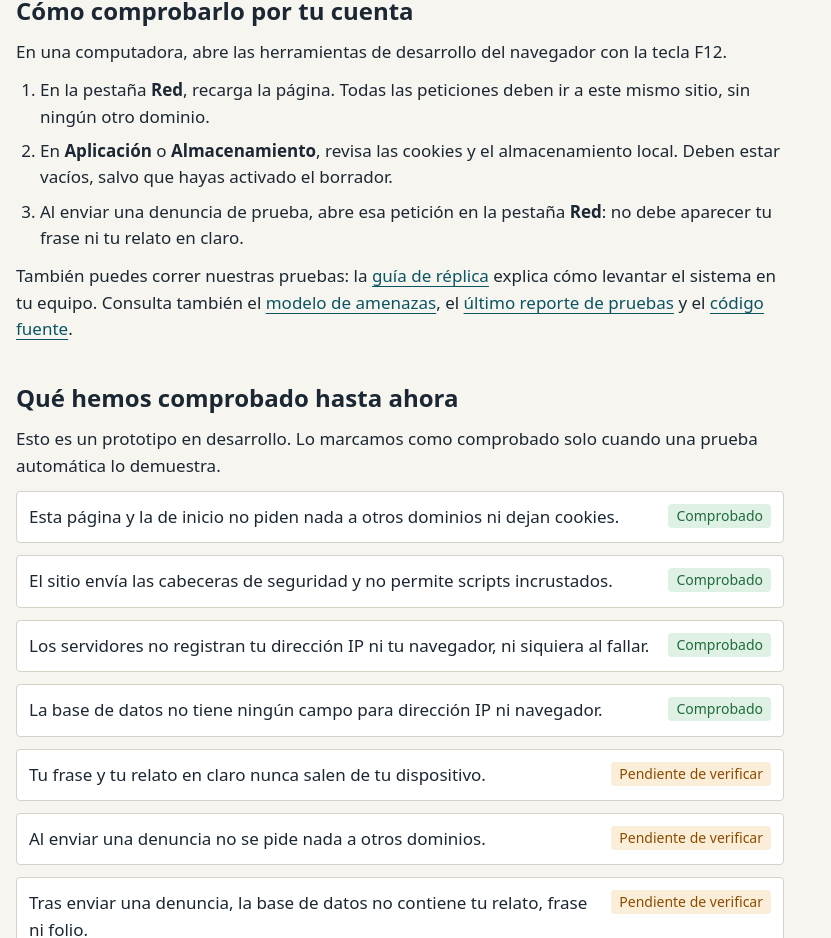
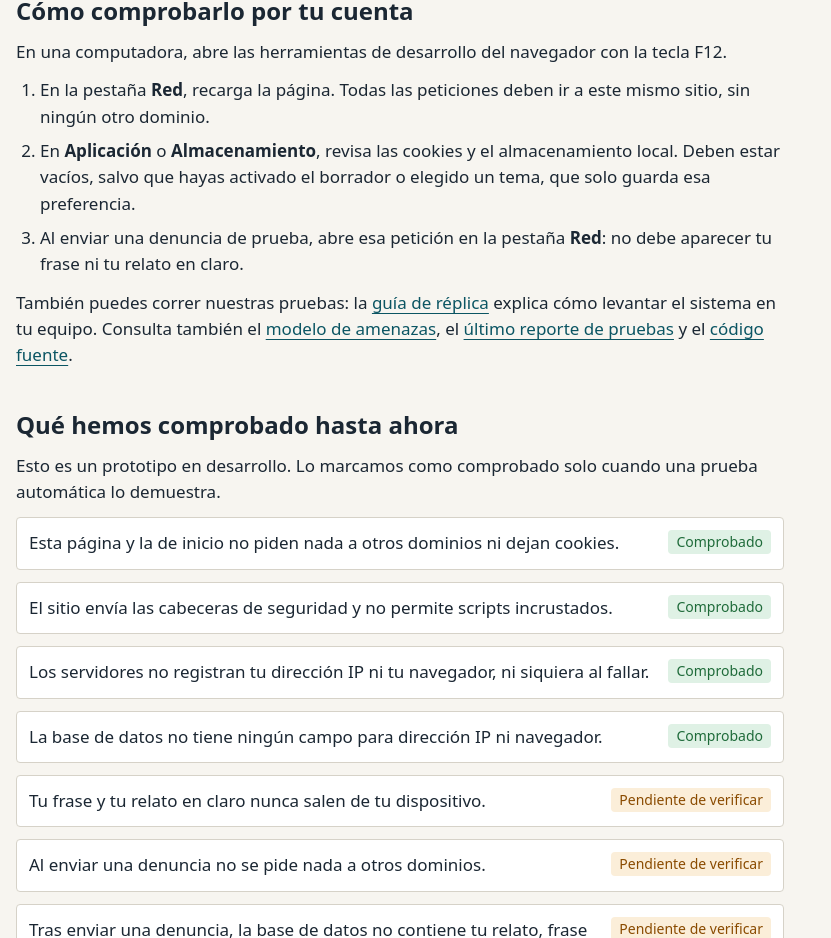
Before and after one commit to VictorBrito13/dataton-buzon-anonimo, a Next.js app in the folder apps/frontend/dashboard/: page /como-te-protegemos in a window 1280 px wide. Shown: the part 1630-2568 px from the top of the page, without its empty margins (0-831 px from the left). Built offline with nearby package versions, Linux system fonts and the light colour scheme.

Commit message:
docs: mention theme preference in the storage promise

```diff
--- a/apps/frontend/dashboard/app/como-te-protegemos/page.tsx
+++ b/apps/frontend/dashboard/app/como-te-protegemos/page.tsx
@@ -142,7 +142,8 @@ export default function ComoTeProtegemos() {
           </li>
           <li>
             En <strong>Aplicación</strong> o <strong>Almacenamiento</strong>, revisa las cookies y
-            el almacenamiento local. Deben estar vacíos, salvo que hayas activado el borrador.
+            el almacenamiento local. Deben estar vacíos, salvo que hayas activado el borrador o
+            elegido un tema, que solo guarda esa preferencia.
           </li>
           <li>
             Al enviar una denuncia de prueba, abre esa petición en la pestaña <strong>Red</strong>:
```
